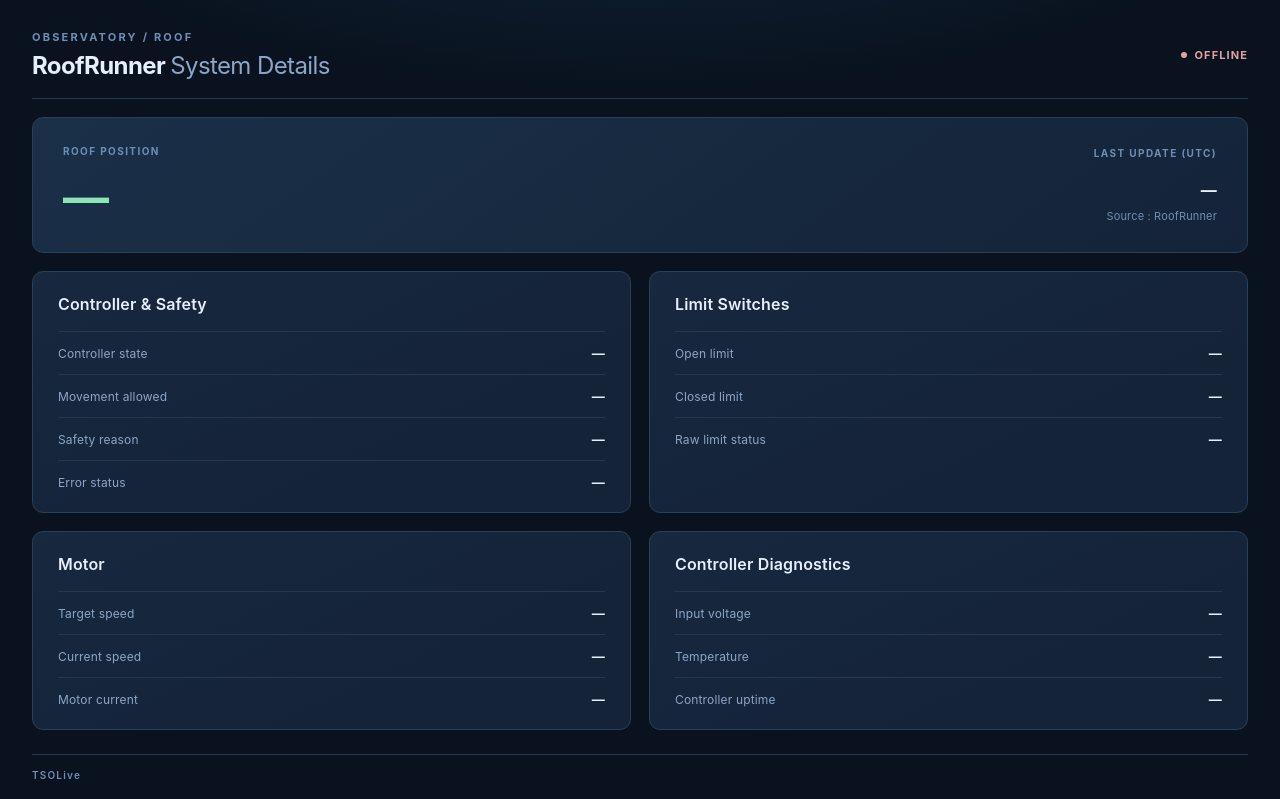
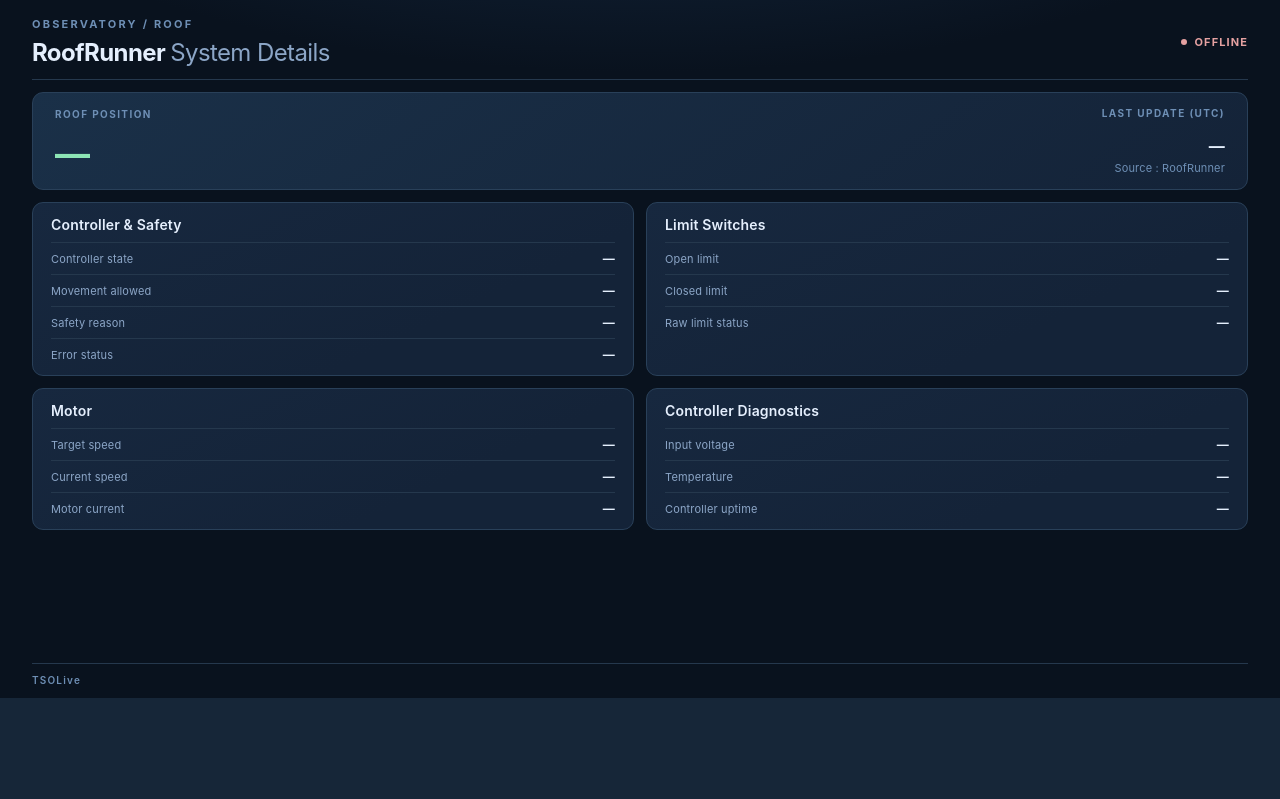
Before and after one commit to EorEquis/TSOLive, a FastAPI app: page /details?system=roof in a window 1280 px wide. Shown: the part 102-901 px from the top of the page. After the commit the page ends 800 px from the top, so only its background shows below. Run offline with FastAPI, Linux system fonts and the light colour scheme.

Commit message:
Compact Roof details spacing to reduce vertical scrolling

```diff
--- a/static/styles.css
+++ b/static/styles.css
@@ -83,3 +83,19 @@
 .details-values dd{margin:0;font-size:13px;font-weight:650;font-variant-numeric:tabular-nums;text-align:right;overflow-wrap:anywhere}
 .details-note{font-size:11px;color:var(--subtle);margin:18px 0 0}
 @media(max-width:700px){.details-grid{grid-template-columns:1fr}.details-hero{padding:22px;align-items:flex-start;flex-direction:column}.details-hero-meta{align-items:flex-start}.details-position{font-size:36px}.details-heading h2{font-size:21px}.details-home{padding:9px 10px}.details-panel{padding:18px}}
+
+/* Compact Roof details on desktop without sacrificing telemetry fields. */
+@media(min-width:701px){
+  .details-main{padding-top:17px}
+  .details-heading{padding-bottom:12px;margin-bottom:12px}
+  .details-hero{padding:14px 22px;margin-bottom:12px}
+  .details-position{font-size:35px;margin-top:5px}
+  .details-hero-meta{gap:5px}
+  .details-grid{gap:12px}
+  .details-panel{padding:13px 18px}
+  .details-panel h3{font-size:14px;padding-bottom:9px}
+  .details-values>div{padding:8px 0}
+  .details-values dt{font-size:11px}
+  .details-values dd{font-size:12px}
+  .details-main+.page-footer{margin-top:14px;padding:10px 0 12px}
+}
```
